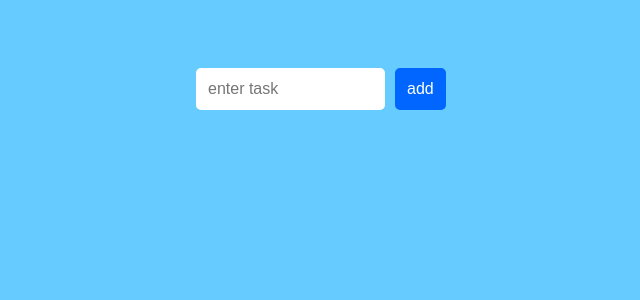
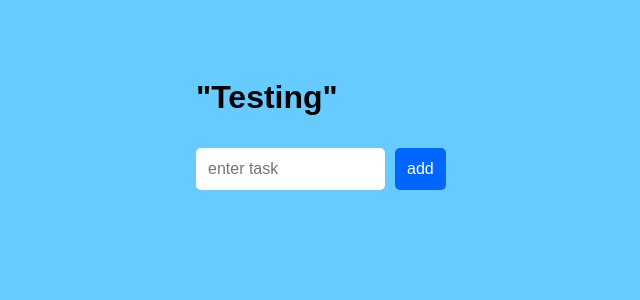
Before and after one commit to sol-yyo/cicd_auto, a React (Create React App) app: page / in a window 1280 px wide. Shown: the top 300 px of the page, without its empty margins (319-959 px from the left). Built offline with nearby package versions, Linux system fonts and the light colour scheme.

Commit message:
Added heading

```diff
--- a/src/TodoList.js
+++ b/src/TodoList.js
@@ -39,6 +39,7 @@ class TodoList extends Component {
 		return(
 			<div className="todoListMain">
 			  <div className="header">
+				<h1>"Testing"</h1>
 			    <form onSubmit={this.addItem}>
 			      <input ref={(a) => this._inputElement = a} placeholder="enter task">
 			      </input>
```
